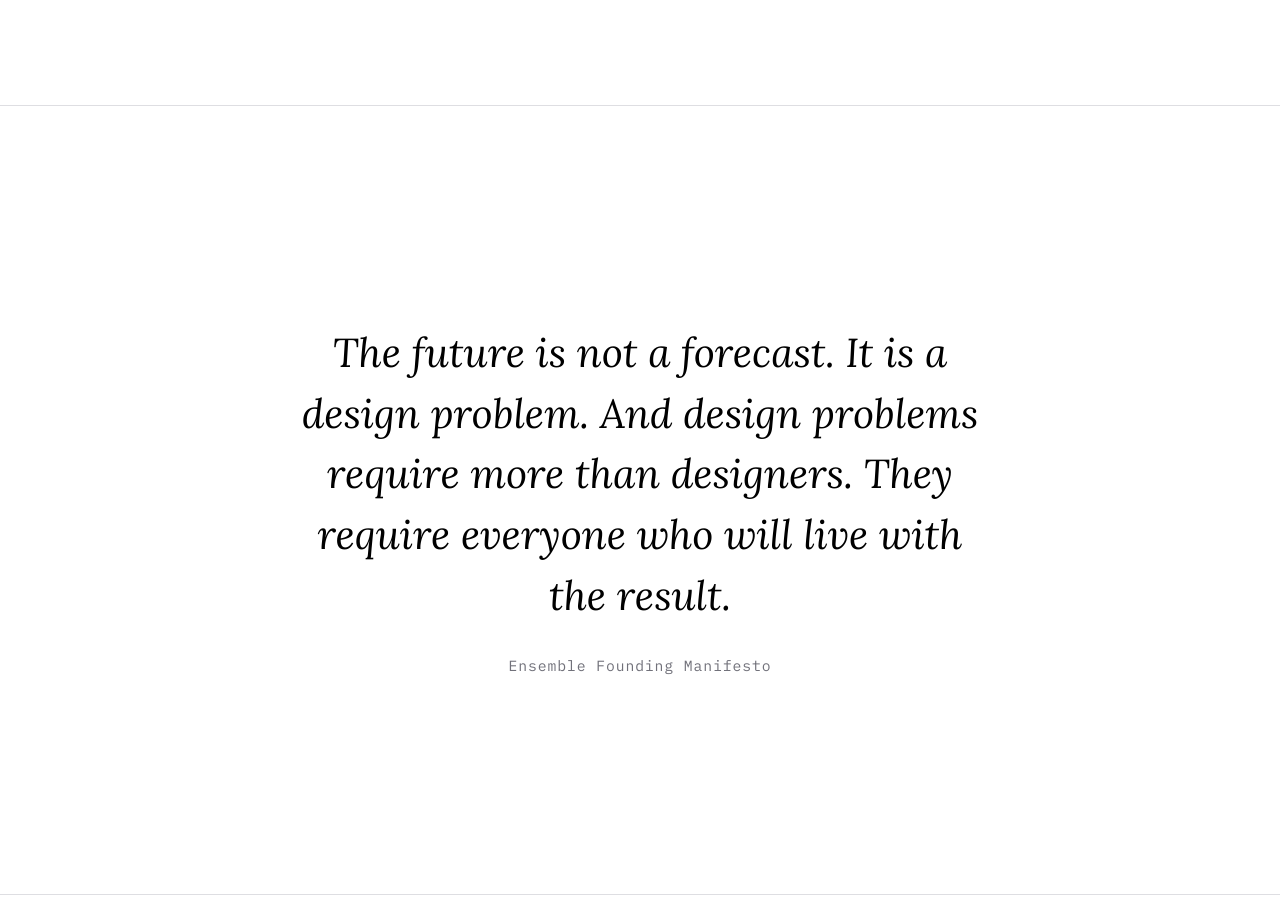
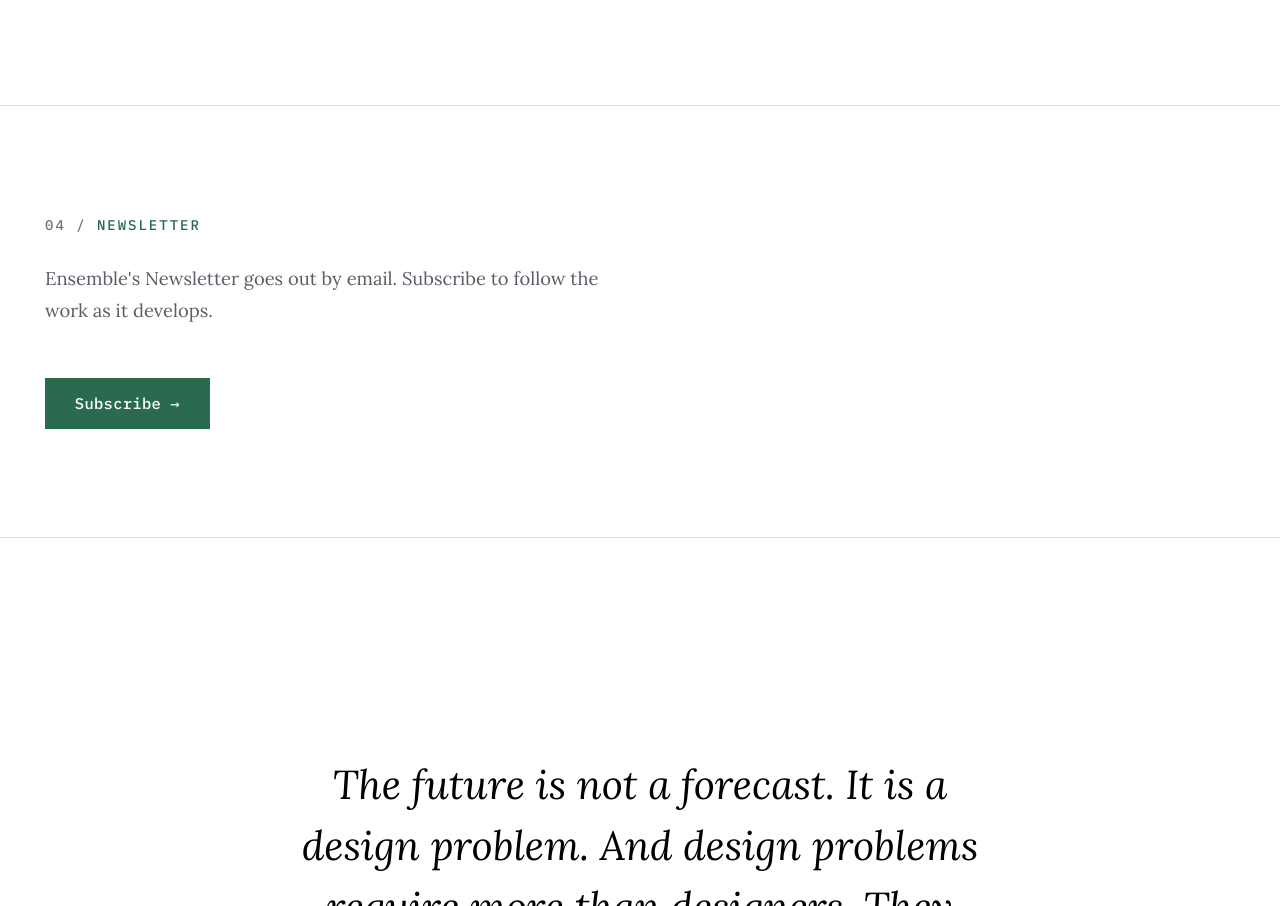
Before and after one commit to ratneshwaran/ensemble, a website: page docs/index.html in a window 1280 px wide. Shown: the part 2176-3082 px from the top of the page. Drawn offline with Linux system fonts and the light colour scheme.

Commit message:
Add a newsletter section linking to the beehiiv signup
Section 04 hands off to ensemblelondon.beehiiv.com/subscribe, which 302s to
the publication's signup modal. Deliberately a link rather than a field on
our side: beehiiv does not prefill ?email=, so an input here would make
people type their address twice.

The pasted URL carried a _gl= Google Analytics linker blob. That token is
session-specific and would have been frozen into the markup, so only the
canonical URL ships, with a test guarding against it coming back.

The real iframe embed needs the publication's embed id from the beehiiv
dashboard; that is a follow-up.

Co-Authored-By: Claude Opus 5 (1M context) <noreply@anthropic.com>

```diff
--- a/docs/index.html
+++ b/docs/index.html
@@ -99,6 +99,21 @@
     </div>
   </section>
 
+  <!-- ═══ NEWSLETTER ═══════════════════════════════════════ -->
+  <!-- Hands off to beehiiv, which opens its signup modal. Note that beehiiv
+       does NOT prefill ?email=, so an email field here would make people type
+       their address twice; a single button is the honest handoff. Swapping in
+       beehiiv's iframe embed needs the publication's embed id. -->
+  <section class="section">
+    <div class="container">
+      <div class="reveal reveal--left">
+        <div class="section__label"><span class="section__num">04</span>Newsletter</div>
+        <p class="section__intro">Ensemble's Newsletter goes out by email. Subscribe to follow the work as it develops.</p>
+        <a href="https://ensemblelondon.beehiiv.com/subscribe" target="_blank" class="btn btn--primary">Subscribe <span class="btn__arrow">&rarr;</span></a>
+      </div>
+    </div>
+  </section>
+
   <!-- ═══ QUOTE ════════════════════════════════════════════ -->
   <section class="section section--no-border">
     <div class="quote-section reveal reveal--scale">
```
Also changed, not shown: tests/site.test.js (+12 -2 lines).
